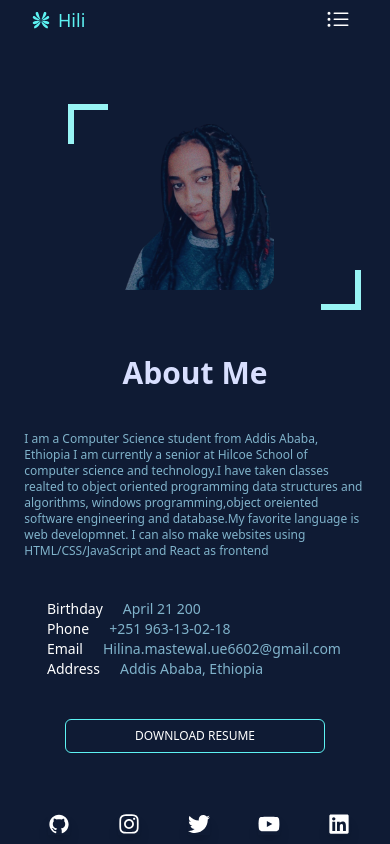
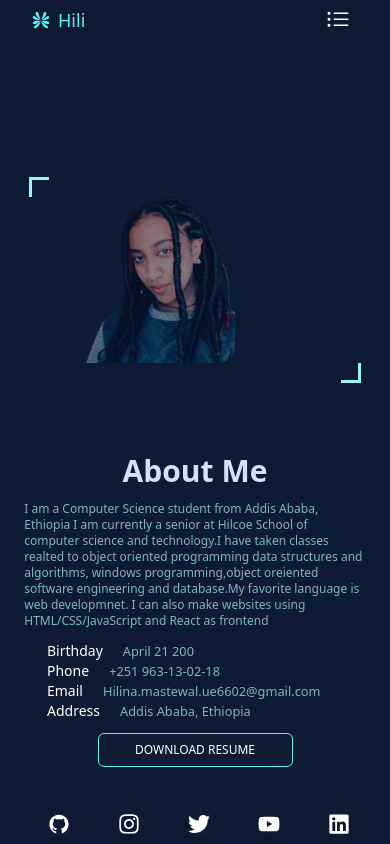
Before and after one commit to hilina-mastewal/portfolio, a React (Vite) app: page /About in a window 390 px wide. Built offline with nearby package versions, Linux system fonts and the light colour scheme.

Commit message:
Added new feature in the media query and contact form

```diff
--- a/src/About.jsx
+++ b/src/About.jsx
@@ -1,18 +1,18 @@
 const  About=()=> {
 
   return (
-    <div className=" bg-[#0f1b34]  flex flex-col md:flex-row items-center justify-center absolute top-10 w-full  h-full dark:bg-slate-100 overflow-x-scroll">
-      <div className="md:w-[45%] h-[35%] xs:h-auto w-[85%] flex justify-center xs:mt-0 items-center hover:scale-105 duration-150">
-        <div className="flex  justify-center items-start relative ">
-         <div className="w-10 h-10 border-[#98f4f4]   border-l-[6px]  border-t-[6px] left-0 top-0  hover:scale-105 hover:duration-200 "></div>
+    <div className=" bg-[#0f1b34]  flex flex-col md:flex-row items-center justify-center absolute top-10 w-full  h-full dark:bg-slate-100 overflow-y-scroll">
+      <div className="md:w-[50%] xssm:h-[35%]  h-[35%]  xs:h-auto w-[85%] flex  justify-start items-start hover:scale-105 duration-150">
+        <div className="flex  justify-start xssm:justify-center items-start gap-5 md:gap-0 mt-5  relative ">
+         <div className="xs:w-10 xs:h-10 w-5 h-5 border-[#98f4f4]   xs:border-l-[6px] border-l-[3px] border-t-[3px] xs:border-t-[6px] left-0 top-0  hover:scale-105 hover:duration-200 "></div>
     <img
         src="/image/Mypic2-removebg-preview.png"
-        className="md:w-[300px] md:h-[300px] h-1/2 w-1/2 opacity-[0.55] rounded-2xl xs:my-10  my-5 md:my-10 xs:mr-0 mr-12 md:mr-32 hover:opacity-100"
+        className="md:w-[270px] md:h-[270px] xs:h-2/3 xs:w-2/3 h-1/2 w-1/2 opacity-[0.55] rounded-2xl xs:my-10  my-5 md:my-10 xs:mr-0 mr-2 md:mr-16 hover:opacity-100"
         alt="mypicture"/>
-           <div className="w-10 h-10  border-[#98f4f4]  border-r-[6px]  border-b-[6px] hover:scale-105 hover:duration-200 right-0 bottom-0 absolute"></div>
+           <div className="xs:w-10 xs:h-10 w-5 h-5 border-[#98f4f4] border-r-[3px] border-b-[3px] xs:border-r-[6px]  xs:border-b-[6px] hover:scale-105 hover:duration-200 right-0 bottom-0 absolute"></div>
          </div>
         </div>
-  <div className=" md:w-[60%] md:h-full flex flex-col justify-center items-center  md:pt-32  md:items-start gap-10  ">
+  <div className=" md:w-[50%] md:h-auto flex flex-col justify-center items-center   md:py-28  md:items-start xssm:gap-10 gap-3 ">
 <div className=" text-3xl xs:text-5xl md:text-5xl  font-bold text-[#d8dffe]   ">About Me</div>
 <div className="xs:text-xl flex items-center justify-center  text-xs font-light text-[#80b3cb] space-x-2 px-2 md:ml-0 w-11/12 md:w-4/5 ">I am a Computer Science student from Addis Ababa, Ethiopia
   I am currently a senior at Hilcoe School of computer science and
@@ -22,14 +22,14 @@ const  About=()=> {
     I can also make websites using HTML/CSS/JavaScript and React as frontend
   </div>
   <div className="xs:text-2xl text-sm font-light  flex flex-col text-[#80b3cb] space-x-2 w-4/5 ">
-    <div className="flex gap-5">  <p className="text-white pl-2">Birthday</p> <p>April 21 200</p> </div>
-<div className="flex gap-5"> <p className="text-white">Phone</p> 	<p>+251 963-13-02-18</p></div>
- <div className="flex gap-5"><p className="text-white"> Email</p> <p> Hilina.mastewal.ue6602@gmail.com</p></div>
- <div className="flex gap-5"><p className="text-white">Address</p> <p>Addis Ababa, Ethiopia</p> </div>
+    <div className="flex gap-5">  <p className="text-white pl-2">Birthday</p> <p className="text-[0.8rem] xs:text-xl">April 21 200</p> </div>
+<div className="flex gap-5"> <p className="text-white">Phone</p> 	<p className="text-[0.8rem] xs:text-xl">+251 963-13-02-18</p></div>
+ <div className="flex gap-5"><p className="text-white"> Email</p> <p className="text-[0.8rem] xs:text-xl"> Hilina.mastewal.ue6602@gmail.com</p></div>
+ <div className="flex gap-5"><p className="text-white">Address</p> <p className="text-[0.8rem] xs:text-xl">Addis Ababa, Ethiopia</p> </div>
 
   </div>
 
-  <a href="myResume.docx" className="button flex items-center justify-center xs:text-lg text-xs mb-28 xs:w-1/3  w-8/12 md:w-3/12">DownLoad Resume</a>
+  <a href="myResume.docx" className="button flex items-center justify-center xs:text-sm text-xs xs:w-1/3  w-6/12 md:w-auto md:px-10">DownLoad Resume</a>
 
    </div>
 
--- a/src/Home.jsx
+++ b/src/Home.jsx
@@ -3,15 +3,15 @@ const  Home=()=> {
 
   return (
     <div className=" bg-[#0f1b34]  absolute top-10  md:left-6  w-full h-full flex items-center py-10  justify-center  overflow-y-scroll ">
-      <div className="flex flex-col  justify-center    w-[90vh] md:gap-5 ml-6  ">
+      <div className="flex flex-col  justify-center gap-1 xs:gap-3  w-[90vh] md:gap-5 ml-6  ">
   <div className="text-md font-medium text-[#98f4f4] flex items-start  ">Hi My name is,</div>
   <div className=" text-3xl  sm:text-[45px] md:text-6xl font-bold text-[#d8dffe] ">Hilina Mastewal</div>
-  <div className=" md:text-6xl text-[35px] font-bold  items-center text-[#80b3cb] ">I build things for the web</div>
+  <div className=" md:text-6xl xs:text-5xl text-2xl font-bold  items-center text-[#80b3cb] ">I build things for the web</div>
   <div className="flex flex-col gap-10">
-   <div className=" text-base xs:text-xl font-thin text-[#80b3cb]   ">I am computer science student.I currently learning  at hilcoe(school of science and technology). Im
+   <div className=" text-sm  xs:text-2xl md:text-xl font-thin text-[#80b3cb]   ">I am computer science student.I currently learning  at hilcoe(school of science and technology). Im
     focused on building accessible human centered product  at upstatement
    </div>
-   <div><Link  to='/Contact' className="button font-bold  py-10  px-20  ">Contact me</Link></div></div>
+   <div><Link  to='/Contact' className="button text-xs xs:text-lg font-bold   px-20  ">Contact me</Link></div></div>
     </div>
     </div>
 
--- /dev/null
+++ b/src/sendEmail.jsx
@@ -0,0 +1,12 @@
+const sendEmail = async (data) => {
+  const response = await fetch('/.netlify/functions/sendEmail', {
+    method: 'POST',
+    body: JSON.stringify(data),
+  });
+
+  if (!response.ok) {
+    throw new Error('An error occurred while sending the message.');
+  }
+};
+
+export default sendEmail;
--- a/src/service.jsx
+++ b/src/service.jsx
@@ -6,12 +6,12 @@ const  Service=()=> {
   return (
     <div className=" bg-[#0f1b34] absolute text-white top-10  justify-start items-start md:pt-0 pt-7 xs:pt-32 gap-8 md:justify-center md:items-start flex flex-col md:flex-row  overflow-y-scroll md:left-16 w-full  h-full">
   <div className=" md:w-[10%] md:h-full flex justify-start  items-center ">
-     <div className=" text-4xl xs:text-5xl xs:font-medium text-[#d8dffe] md:pt-20 md:-rotate-90 ">My  Skills</div>
+     <div className=" text-4xl xs:text-4xl xs:font-medium text-[#d8dffe] sm:pt-10 md:pt-20 md:-rotate-90 ">My  Skills</div>
      </div>
      <div className="md:w-10/12 w-full flex flex-col justify-center items-center">
     <div className="text-sm xs:text-lg font-light flex flex-col md:gap-5 text-[#80b3cb] tracking-wider w-full px-1 md:w-[85%]">
     <div className=" xs:text-6xl hidden md:flex text-lg font-medium  justify-center items-start  text-[#d8dffe] md:pt-7 ">What I do</div>
-    <p className='text-sm xs:text-2xl'>
+    <p className='text-sm sm:text-base xs:text-2xl'>
   My favorite language is javascript.There is also the server/client version of TicTacToe which allows
   multiple users to play with a single server.I can code in Python and C++ moderatley well.
   The best project i have to illustrate my C++ skills is the Hospital app. It uses the console
--- a/tailwind.config.cjs
+++ b/tailwind.config.cjs
@@ -20,6 +20,8 @@ module.exports = {
         md: "1000px",
         xs: "700px",
         sm: "300px",
+        sm1: "390px",
+        xssm: "500px",
       },
       animation: {
         "waving-hand": "wave 1s linear infinite",
```
Also changed, not shown: src/Contact.jsx (+44 -19 lines).
